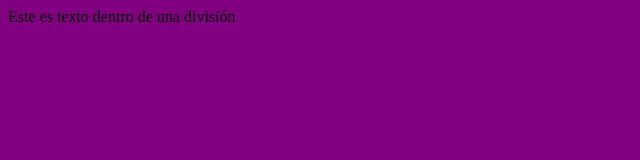
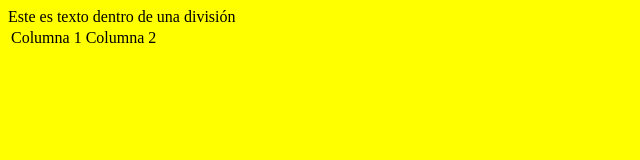
Before and after one commit to jvcm22/primeraCarpeta, a plain HTML site: page index.html in a window 1280 px wide. Shown: the whole page, without its empty margins (0-640 px from the left). Drawn offline with Linux system fonts and the light colour scheme.

Commit message:
color amarillo y tabla

```diff
--- a/index.html
+++ b/index.html
@@ -2,10 +2,16 @@
     <body>
         <style>
             body{
-                background-color: purple;
+                background-color: yellow;
             }
         </style>
         <div>Este es texto dentro de una división</div>
+        <table>
+            <tr>
+                <td>Columna 1</td>
+                <td>Columna 2</td>
+            </tr>
+        </table>
     </body>
 
 </html>
```
